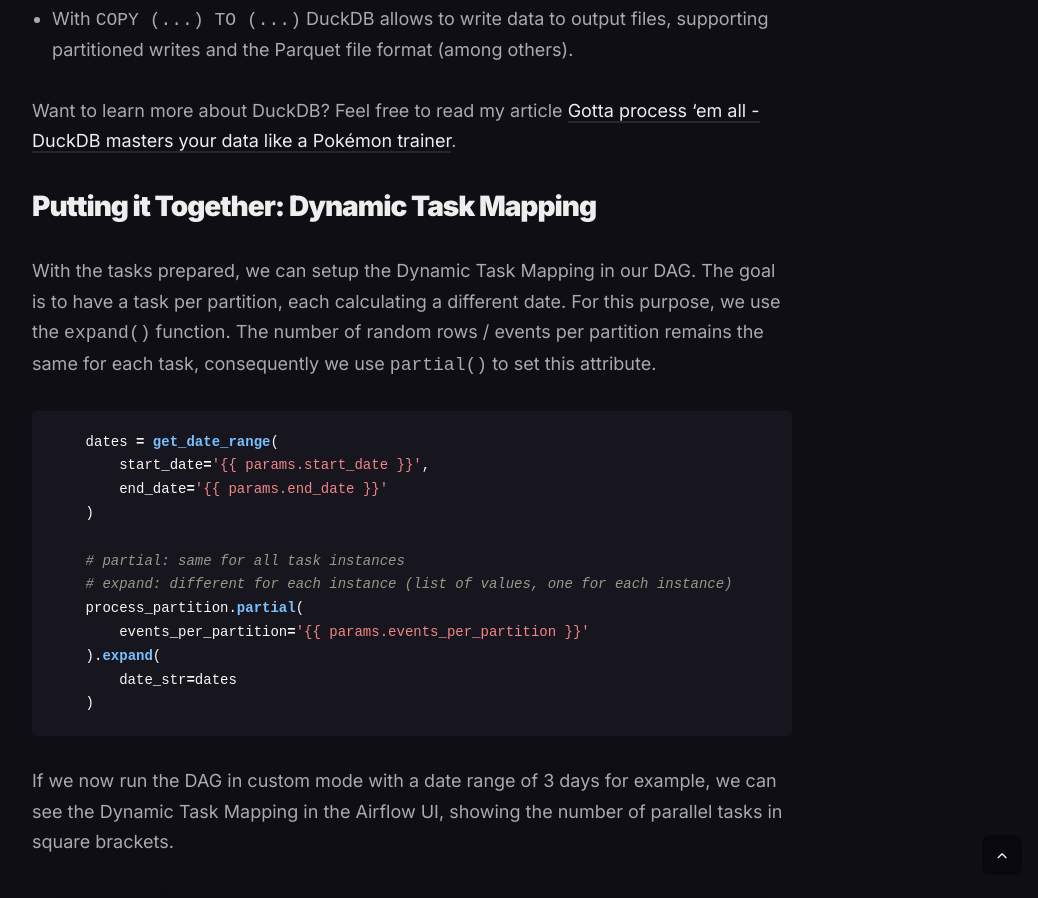
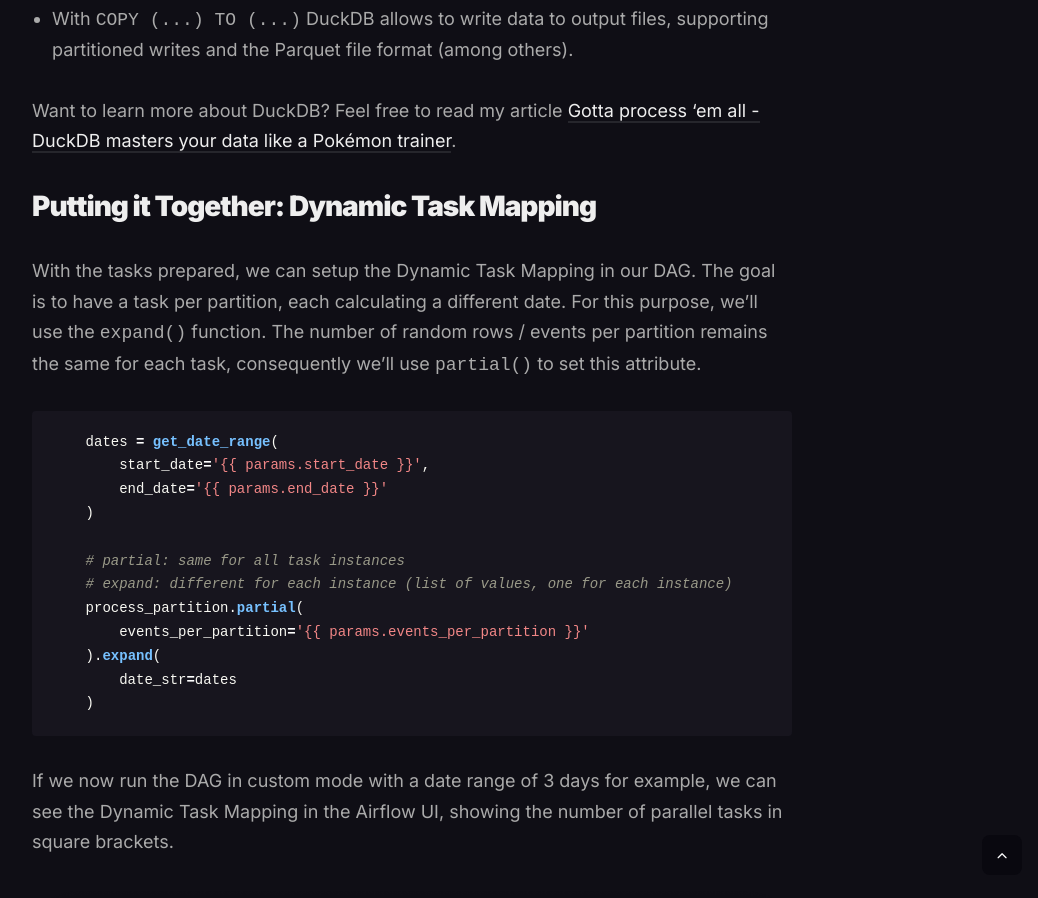
Before and after one commit to vojay-dev/vojay-dev.github.io, a Jekyll site: the page built from _posts/2024-11-22-airflow-dynamic.md, in a window 1280 px wide and 900 px high, scrolled down 16038 px. Shown: the whole window, without its empty margins (228-1266 px from the left). Built offline with Jekyll 4.4.1, drawn with Linux system fonts in a browser that asks for light colours; nearby versions of some CDN libraries; the table of contents is made by our own code; some of the changed text lies outside the part shown.

Commit message:
Minor improvements

```diff
--- a/_posts/2024-11-22-airflow-dynamic.md
+++ b/_posts/2024-11-22-airflow-dynamic.md
@@ -144,7 +144,7 @@
 
 Here's how these settings interact:
 
-- Global Parallelism: Airflow's `parallelism`setting defines the absolute upper limit.
+- Global Parallelism: Airflow's `parallelism` setting defines the absolute upper limit.
 - DAG Concurrency: A DAG's `concurrency` setting limits parallel tasks within that DAG.
 - Task-Level Concurrency: `max_active_tis_per_dag` further restricts parallelism for a specific task across all DAG runs.
 - Pools: Pools allow you to allocate resources to specific tasks or DAGs, influencing parallel execution.
@@ -325,7 +325,7 @@
 
 ## Task-Generated Dates
 
-For this scenario, we use an upstream task to generate the list of partitions based on the given start and end date.
+For this scenario, we'll use an upstream task to generate the list of partitions based on the given start and end date.
 
 {% highlight py %}
 {% raw %}
@@ -404,7 +404,7 @@
 
 ## Putting it Together: Dynamic Task Mapping
 
-With the tasks prepared, we can setup the Dynamic Task Mapping in our DAG. The goal is to have a task per partition, each calculating a different date. For this purpose, we use the `expand()` function. The number of random rows / events per partition remains the same for each task, consequently we use `partial()` to set this attribute.
+With the tasks prepared, we can setup the Dynamic Task Mapping in our DAG. The goal is to have a task per partition, each calculating a different date. For this purpose, we'll use the `expand()` function. The number of random rows / events per partition remains the same for each task, consequently we'll use `partial()` to set this attribute.
 
 {% highlight py %}
 {% raw %}
@@ -546,7 +546,7 @@
 Let's recap the key takeaways from our journey into Dynamic Task Mapping:
 
 * **Catchup and Backfill:** `catchup` and `backfill` can be used for processing historical data, but these come with limitations.
-* **Dynamic Task Mapping:** Dynamic Task Mapping offers a more flexible way for parallel task processing. Use `.expand()` for mapping and `.partial()` for constants.
+* **Dynamic Task Mapping:** Dynamic Task Mapping offers a more flexible way for parallel task processing. Use `expand()` for mapping and `partial()` for constants.
 * **Modern Airflow:** Airflow keeps adding more features for elegant DAG writing, like the `@task.virtualenv` decorator or DAG parameters.
 
 Our DuckDB example demonstrates the practical application of these concepts. We built a DAG that not only answers the Reddit user's question about leveraging partitions but also showcases modern Airflow features.
```
Also changed, not shown: other parts of _posts/2024-11-22-airflow-dynamic.md (+1 -1 lines).
